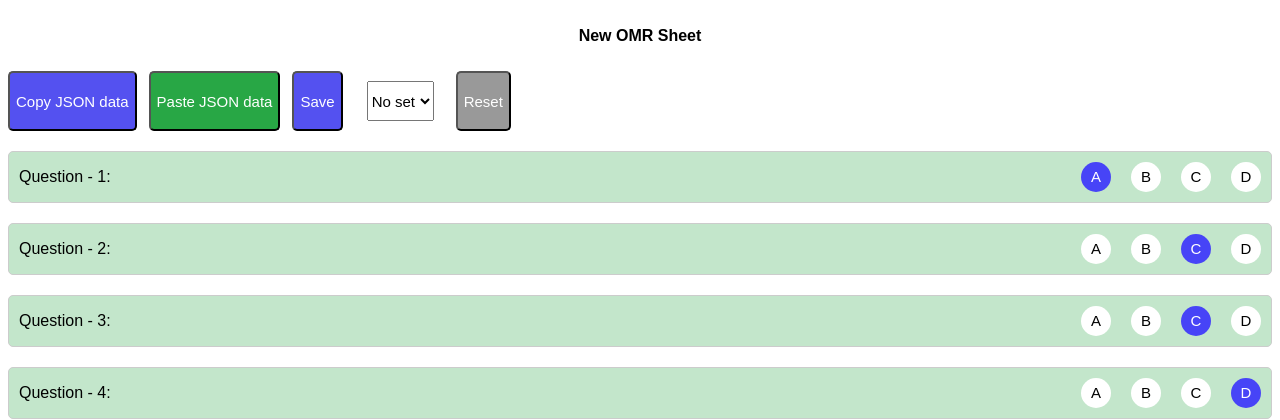
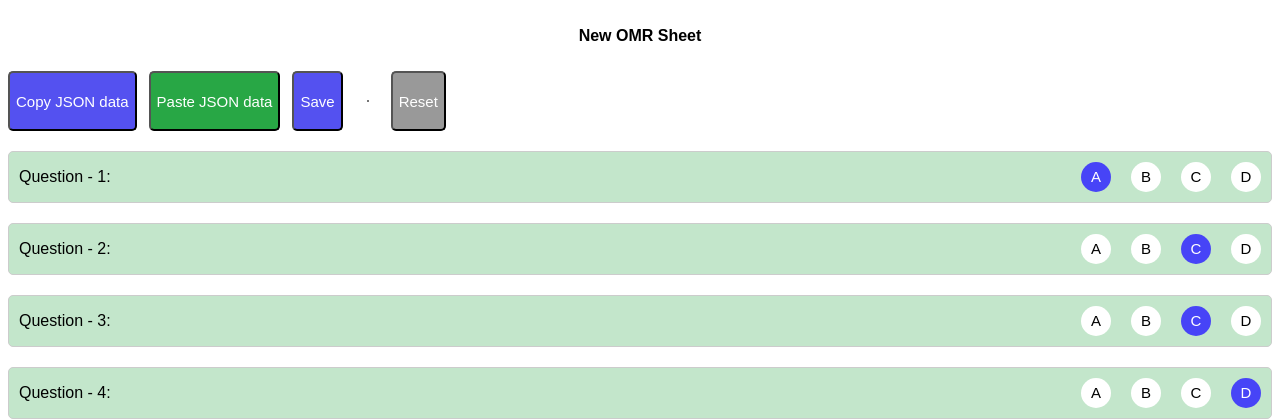
Before and after one commit to Ashit-10/PYTHON_OMR_APP, a Flask app: page /answer_key in a window 1280 px wide. Shown: the top 420 px of the page. Run offline with Flask 3, Linux system fonts and the light colour scheme.

Commit message:
Update 50.html

```diff
--- a/templates/50.html
+++ b/templates/50.html
@@ -138,8 +138,9 @@
 
     select {
       transition: background-color 0.3s ease, color 0.3s ease, border-color 0.3s ease;
-      height: 40px;
-      font-size: 15px;
+      height: 0;
+      width: 0;
+    /*  font-size: 15px; */
     }
 
     select:focus {
```
